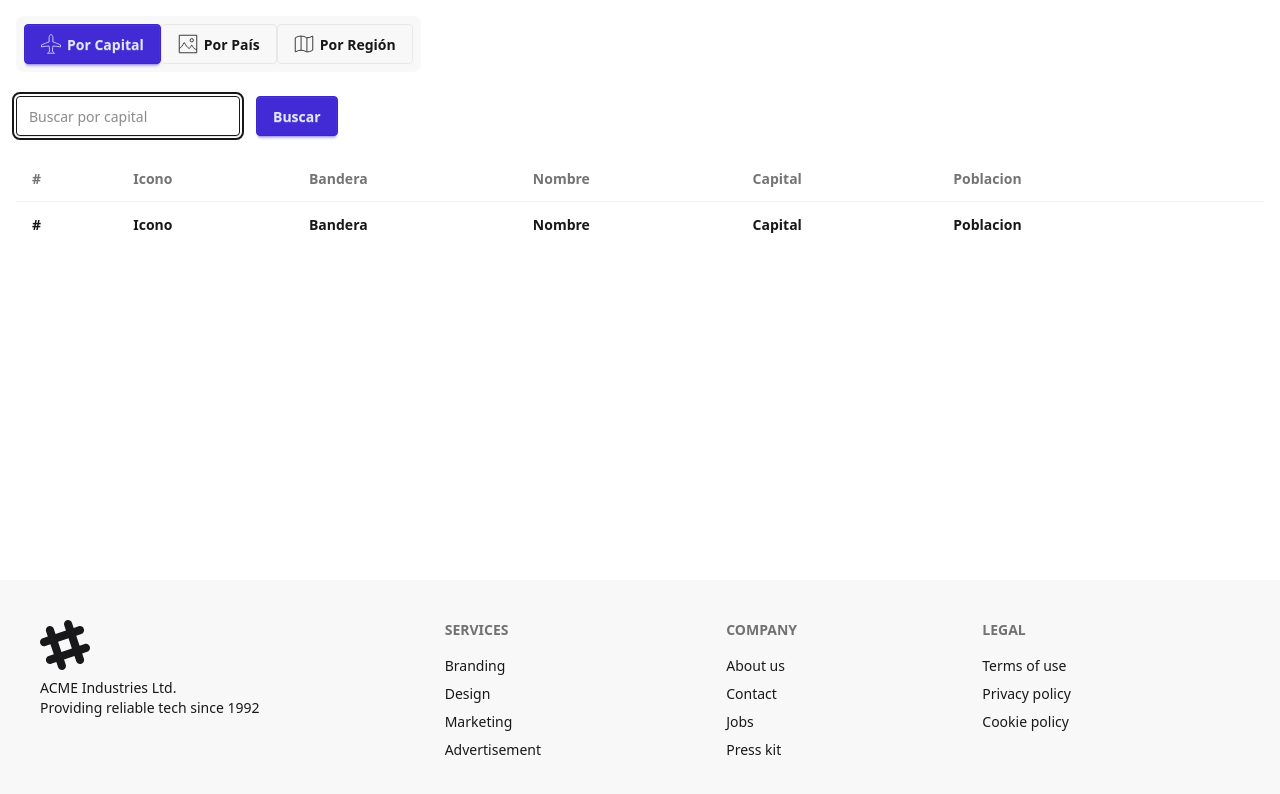
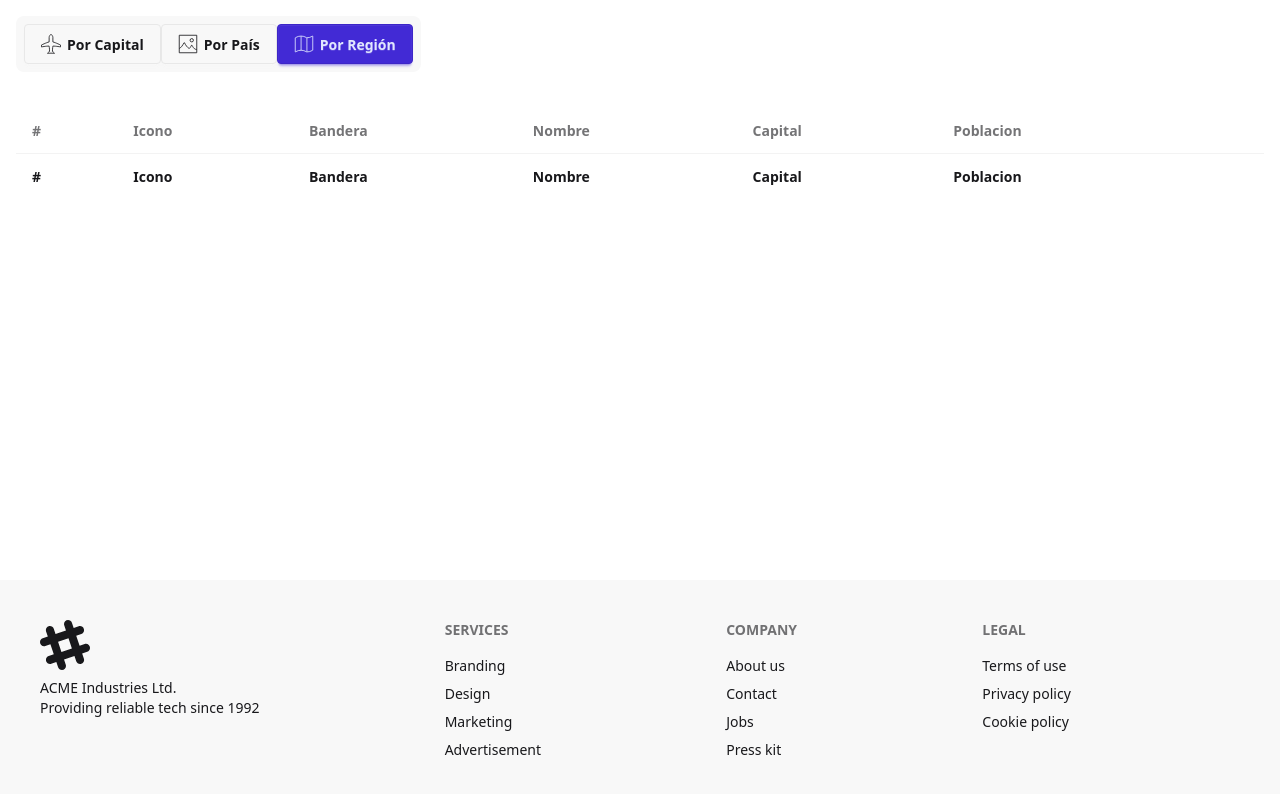
Before and after one commit to BaldoCamposDev/country-app, an Angular app: page /country/by-region in a window 1280 px wide. Before the commit this address led to /country/by-capital. Shown: the top 794 px of the page. Built offline with nearby package versions, Linux system fonts and the light colour scheme.

Commit message:
feat: :sparkles: Added components ByCountry and ByRegion

```diff
--- a/src/app/country/country.routes.ts
+++ b/src/app/country/country.routes.ts
@@ -1,6 +1,8 @@
 import { Routes } from '@angular/router';
 import { CountryLayout } from './layouts/CountryLayout/CountryLayout';
 import { ByCapitalPage } from './pages/by-capital-page/by-capital-page';
+import { ByCountryPage } from './pages/by-country-page/by-country-page';
+import { ByRegionPage } from './pages/by-region-page/by-region-page';
 
 export const countryRoutes: Routes = [
   {
@@ -8,6 +10,8 @@ export const countryRoutes: Routes = [
     component: CountryLayout,
     children: [
       { path: 'by-capital', component: ByCapitalPage },
+      { path: 'by-country', component: ByCountryPage },
+      { path: 'by-region', component: ByRegionPage },
       { path: '**', redirectTo: 'by-capital' },
     ],
   },
--- /dev/null
+++ b/src/app/country/pages/by-country-page/by-country-page.html
@@ -0,0 +1,3 @@
+<country-search-input searchPlaceholder="Buscar por capital" />
+
+<country-list />
--- /dev/null
+++ b/src/app/country/pages/by-region-page/by-region-page.html
@@ -0,0 +1 @@
+<country-list />
```
Also changed, not shown: src/app/country/pages/by-country-page/by-country-page.ts (added, +10 -0 lines), src/app/country/pages/by-region-page/by-region-page.ts (added, +9 -0 lines).
